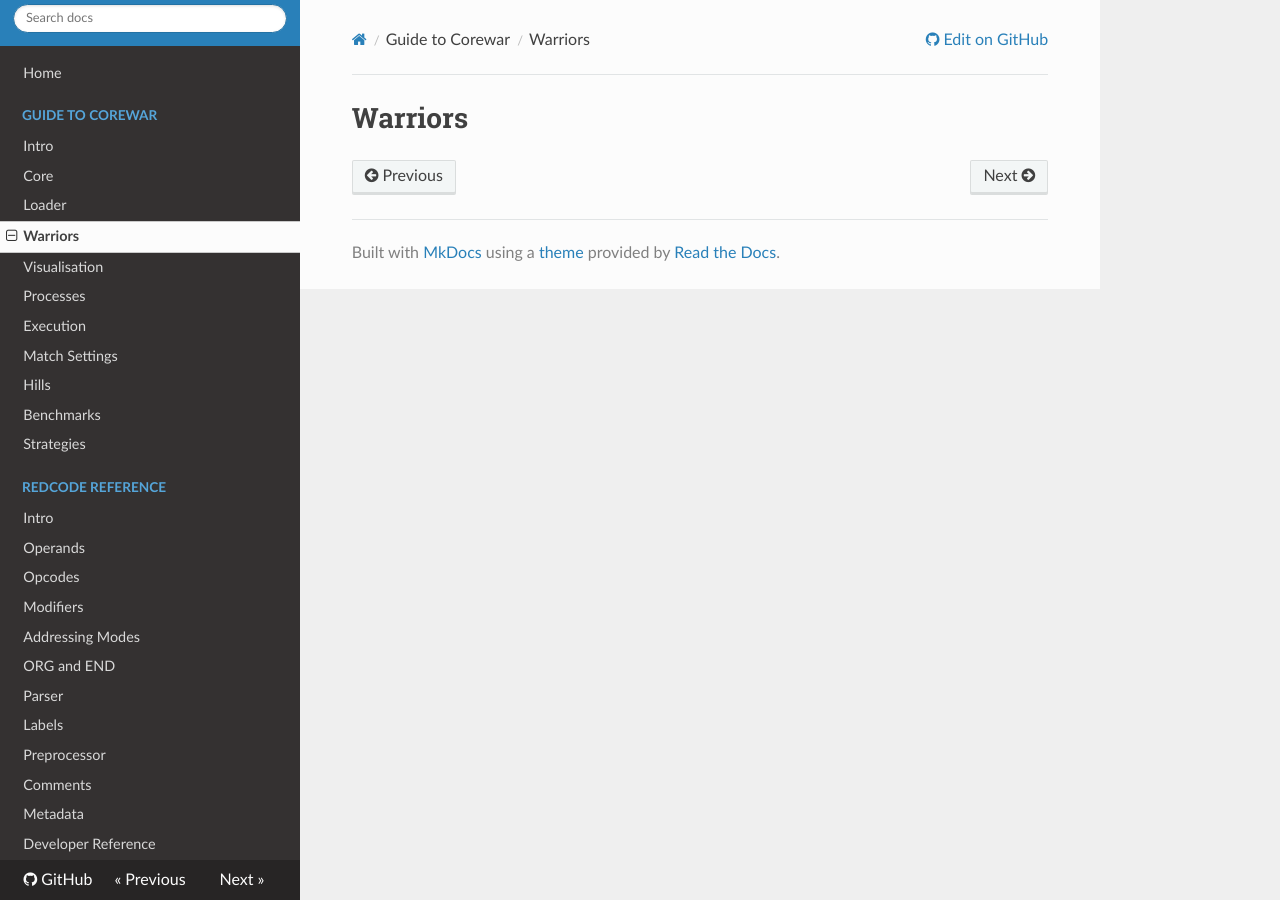
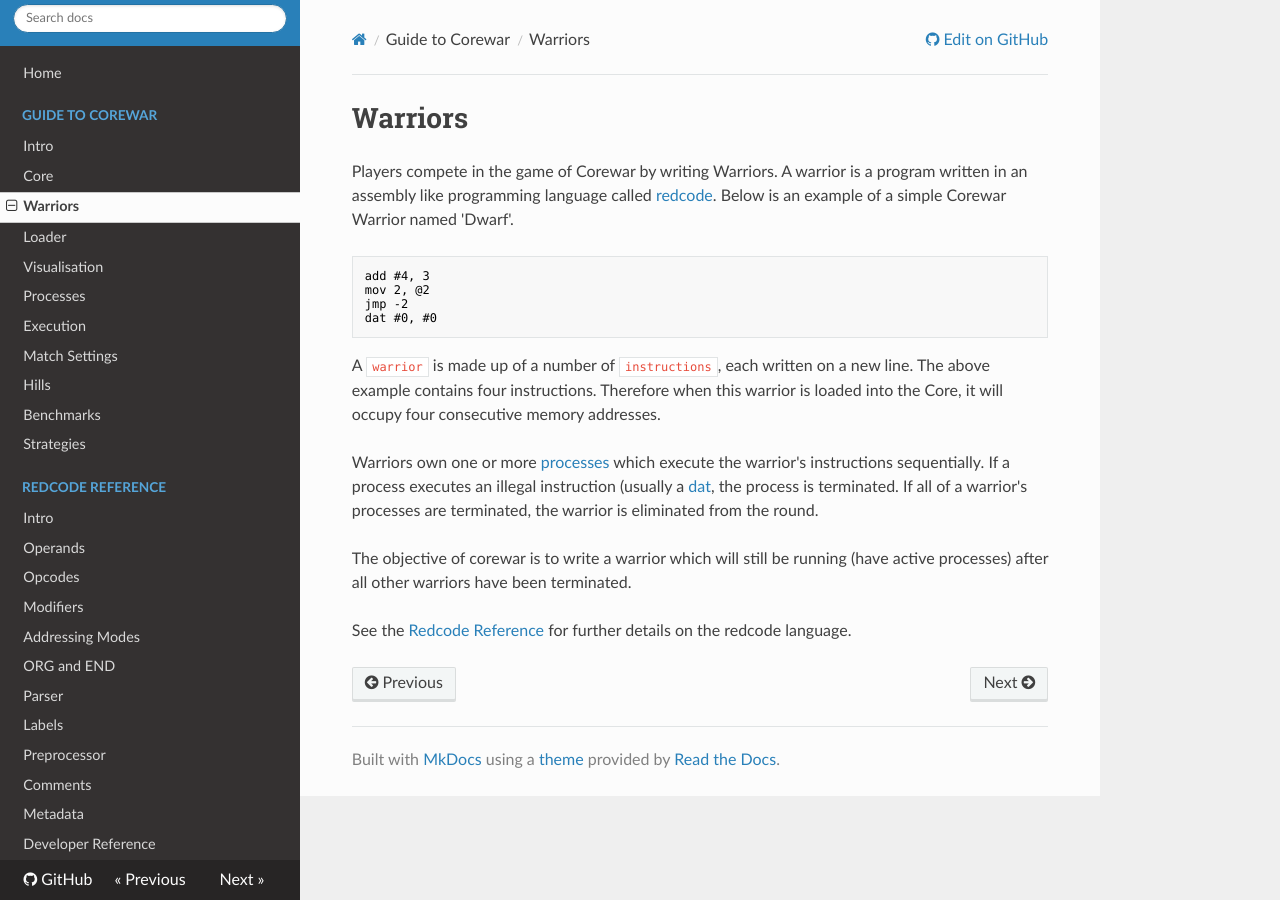
Before and after one commit to corewar/corewar.io, an MkDocs documentation site: the page built from docs/corewar/warriors.md, in a window 1280 px wide. Built offline with MkDocs 1.6.1, drawn with Linux system fonts in a browser that asks for light colours; nearby versions of some CDN libraries; old or Windows-style settings are respelled for this version of MkDocs.

Commit message:
Warriors

````diff
--- a/docs/corewar/warriors.md
+++ b/docs/corewar/warriors.md
@@ -1 +1,18 @@
 #Warriors
+
+Players compete in the game of Corewar by writing Warriors.  A warrior is a program written in an assembly like programming language called [redcode](../redcode).  Below is an example of a simple Corewar Warrior named 'Dwarf'.
+
+```redcode
+add #4, 3
+mov 2, @2
+jmp -2
+dat #0, #0
+```
+
+A `warrior` is made up of a number of `instructions`, each written on a new line.  The above example contains four instructions.  Therefore when this warrior is loaded into the Core, it will occupy four consecutive memory addresses.
+
+Warriors own one or more [processes](processes) which execute the warrior's instructions sequentially.  If a process executes an illegal instruction (usually a [dat](../redcode/opcodes#dat-data), the process is terminated.  If all of a warrior's processes are terminated, the warrior is eliminated from the round.
+
+The objective of corewar is to write a warrior which will still be running (have active processes) after all other warriors have been terminated.
+
+See the [Redcode Reference](../redcode) for further details on the redcode language.
--- a/mkdocs.yml
+++ b/mkdocs.yml
@@ -5,8 +5,8 @@ pages:
 - Guide to Corewar:
    - Intro: corewar/index.md
    - Core: corewar/core.md
+   - Warriors: corewar/warriors.md
    - Loader: corewar/loader.md
-   - Warriors: corewar/warriors.md
    - Visualisation: corewar/visualisation.md
    - Processes: corewar/processes.md
    - Execution: corewar/execution.md
````
